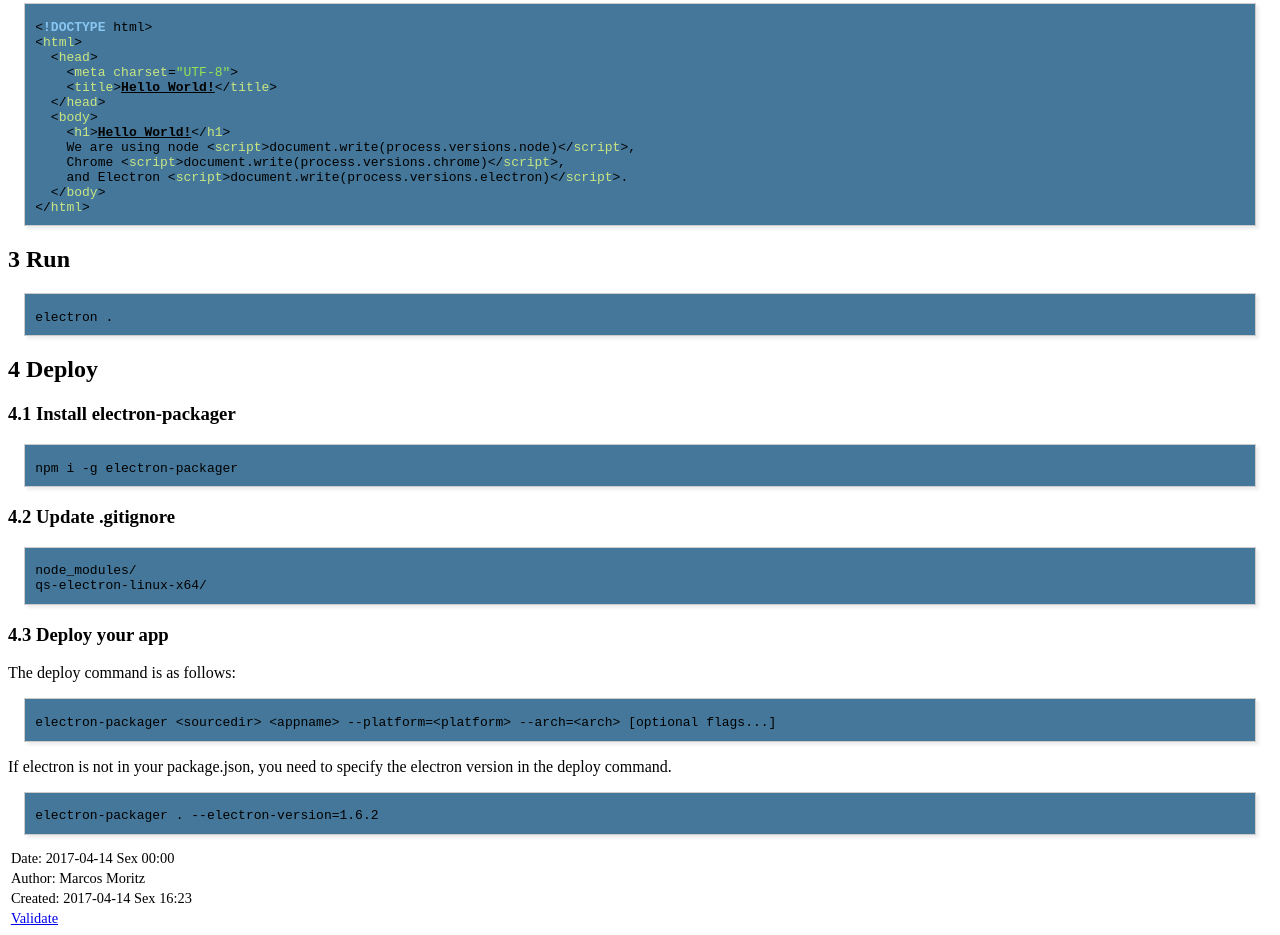
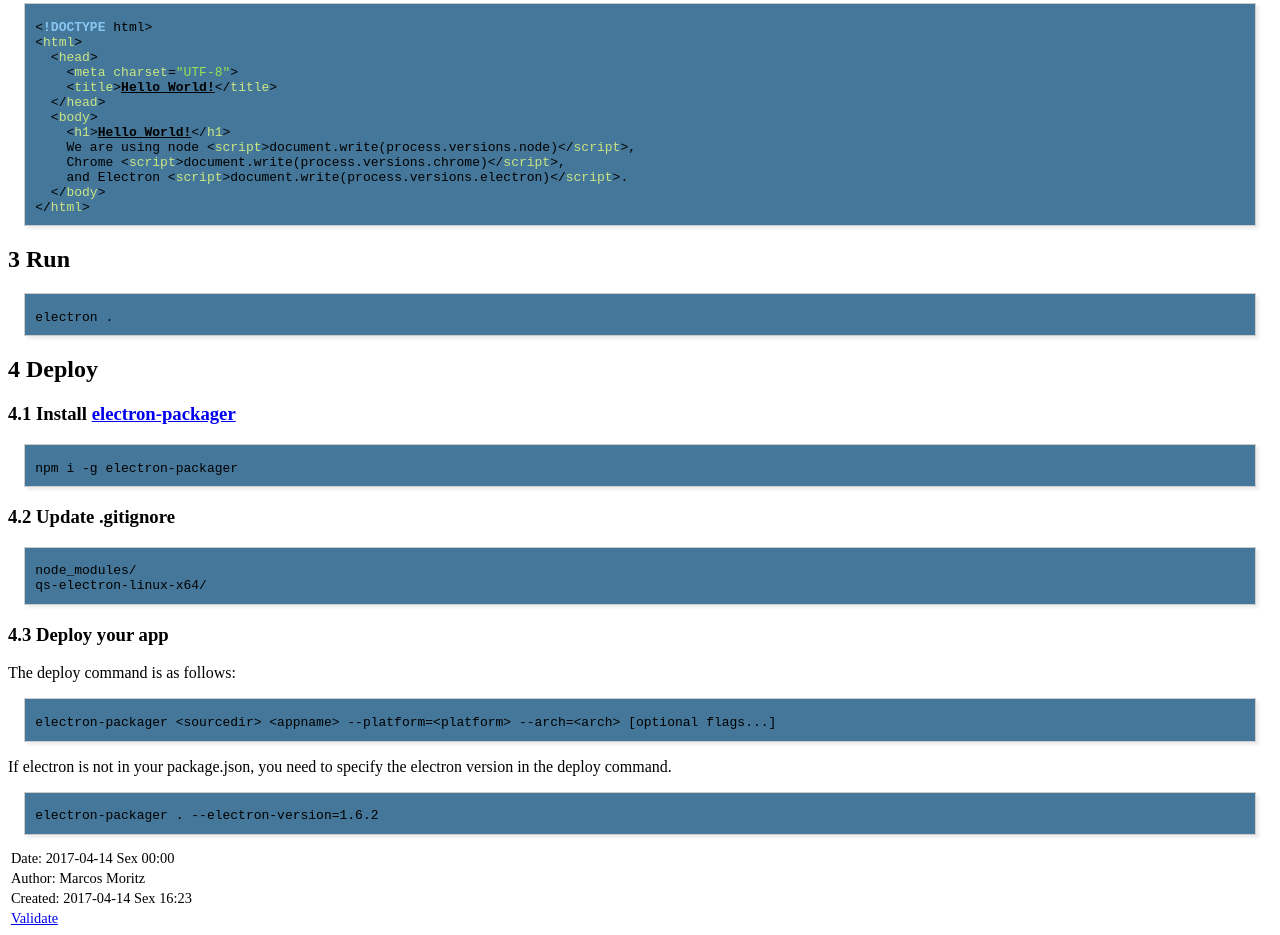
Before and after one commit to mgmoritzdev/qs-electron, a website: page electron.html in a window 1280 px wide. Shown: the part 2144-3079 px from the top of the page. Drawn offline with Linux system fonts and the light colour scheme.

Commit message:
Add link to electron-packager repository

```diff
--- a/electron.html
+++ b/electron.html
@@ -433,7 +433,7 @@ app.on(<span style="color: #95e454;">'activate'</span>, () =&gt; {
 <h2 id="orgee42c2f"><span class="section-number-2">4</span> Deploy</h2>
 <div class="outline-text-2" id="text-4">
 </div><div id="outline-container-org6c244ed" class="outline-3">
-<h3 id="org6c244ed"><span class="section-number-3">4.1</span> Install electron-packager</h3>
+<h3 id="org5c03dda"><span class="section-number-3">4.1</span> Install <a href="https://github.com/electron-userland/electron-packager">electron-packager</a></h3>
 <div class="outline-text-3" id="text-4-1">
 <div class="org-src-container">
 <pre class="src src-shell" id="org7df8033">npm i -g electron-packager
```
